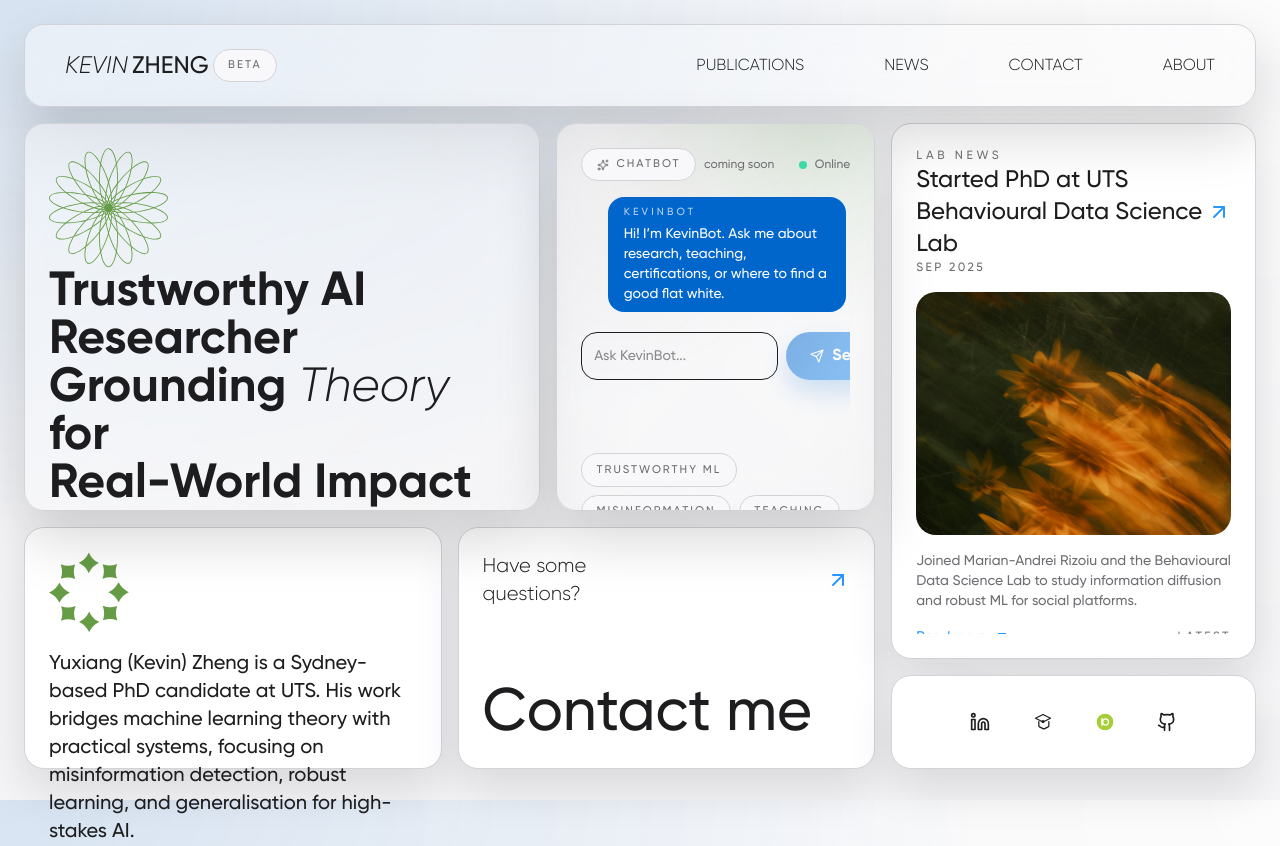
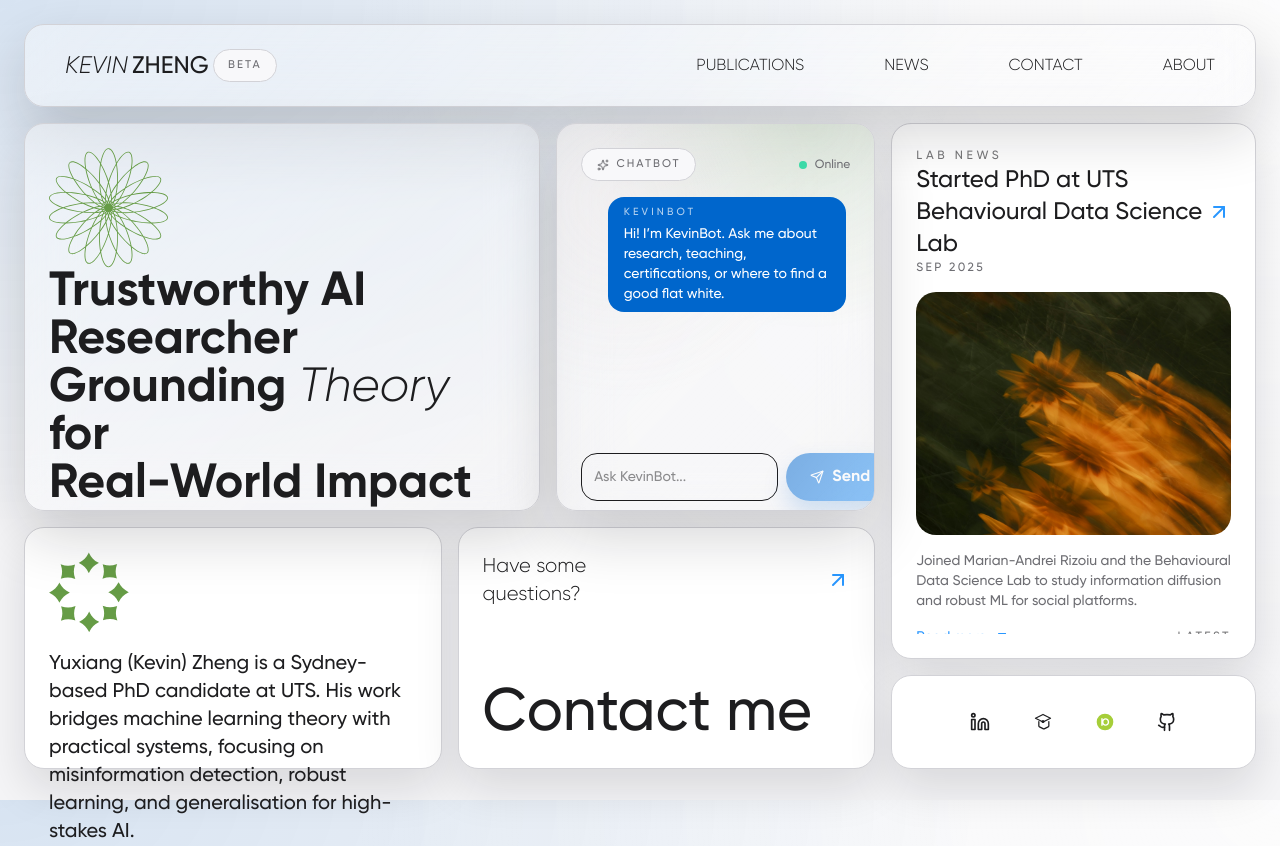
Before and after one commit to kyxzhe/kyxzhe.github.io, a Next.js app: page / in a window 1280 px wide. Built offline with nearby package versions, Linux system fonts and the light colour scheme; no server answers.

Commit message:
style: streamline chatbot card ui

```diff
--- a/src/components/ChatIntroPanel.tsx
+++ b/src/components/ChatIntroPanel.tsx
@@ -5,8 +5,6 @@ import { motion } from "motion/react";
 import { AlertTriangle, Loader2, Send, Sparkles } from "lucide-react";
 import { cardVariants, textVariants } from "@/lib/animation/variants";
 import { type ChatMessage, sendChatRequest } from "@/lib/api/chat";
-
-const interests = ["Trustworthy ML", "Misinformation", "Teaching", "Film Photography", "Coffee chats"];
 
 export default function ChatIntroPanel() {
   const [messages, setMessages] = useState<ChatMessage[]>([
@@ -75,7 +73,6 @@ export default function ChatIntroPanel() {
             <Sparkles size={12} />
             Chatbot
           </span>
-          <span className="text-xs text-muted-foreground">coming soon</span>
         </div>
         <div className="flex items-center gap-2 text-xs text-muted-foreground">
           <span className="w-2 h-2 rounded-full bg-emerald-400 animate-pulse" />
@@ -107,7 +104,9 @@ export default function ChatIntroPanel() {
             {error}
           </div>
         )}
-        <div className="flex gap-2 mt-2">
+      </div>
+
+      <div className="flex gap-2 mt-auto">
         <input
           ref={inputRef}
           type="text"
@@ -132,20 +131,6 @@ export default function ChatIntroPanel() {
           {isLoading ? "Thinking" : "Send"}
         </button>
       </div>
-      </div>
-
-      <motion.div
-        className="flex flex-wrap gap-2"
-        variants={textVariants}
-        initial="hidden"
-        animate="visible"
-      >
-        {interests.map((tag) => (
-          <span key={tag} className="chip">
-            {tag}
-          </span>
-        ))}
-      </motion.div>
 
       <p className="text-xs text-muted-foreground">
         Chatbot can make mistakes. Check important info.
```
Lines whose indentation alone changed are shown as unchanged.
